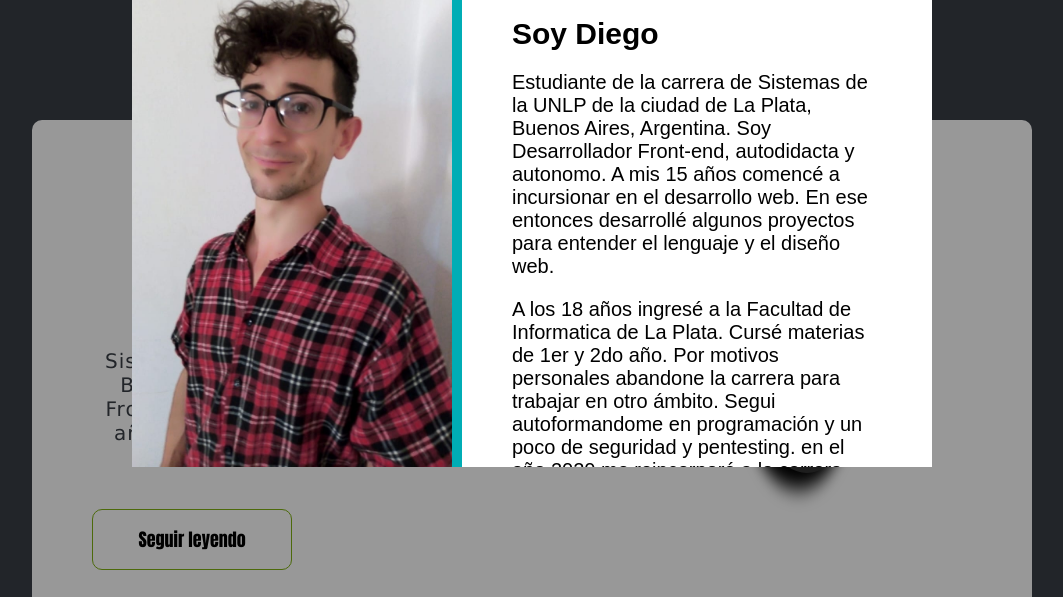
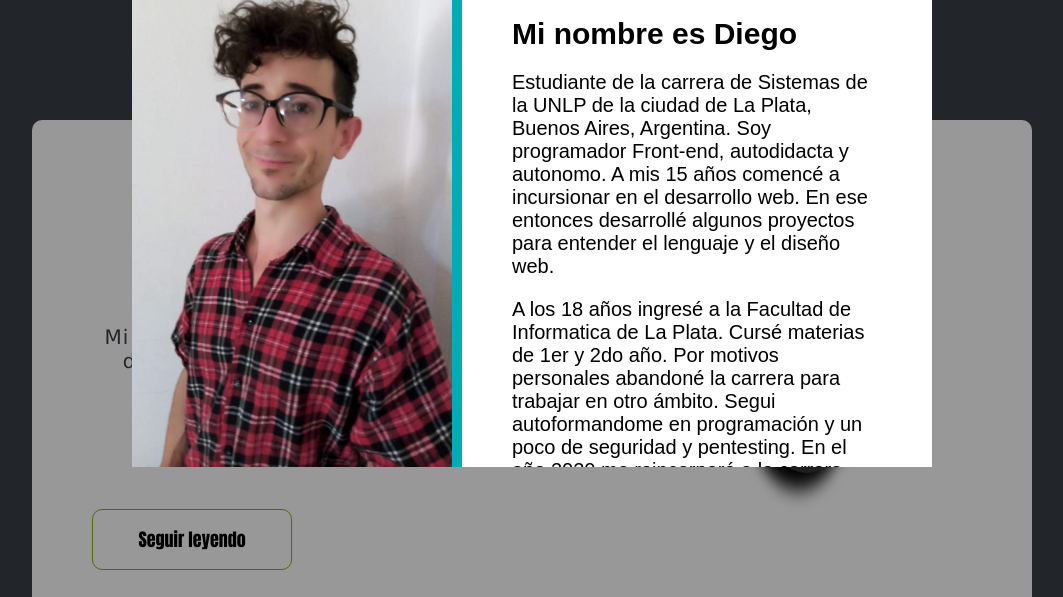
Before and after one commit to devhormiga/devCV, a plain HTML site: page index.html in a window 1280 px wide. Both pictures are taken after a click on the element "Seguir leyendo". Shown: the part 183-780 px from the top of the page, without its empty margins (108-1171 px from the left). Drawn offline with Linux system fonts and the light colour scheme; files whose address does not match are found by name.

Commit message:
ccoreción de errores de tipeo

```diff
--- a/index.html
+++ b/index.html
@@ -17,18 +17,18 @@
         <div class="popup">
             <div class="img"></div>
             <div class="container-text">
-                <h1>Soy Diego  </h1>
-                <p>Estudiante de la carrera de Sistemas de la UNLP de la ciudad de La Plata, Buenos Aires, Argentina. Soy Desarrollador Front-end, autodidacta y autonomo. A mis 15 años comencé a incursionar en el desarrollo web.
+                <h1>Mi nombre es Diego  </h1>
+                <p>Estudiante de la carrera de Sistemas de la UNLP de la ciudad de La Plata, Buenos Aires, Argentina. Soy programador Front-end, autodidacta y autonomo. A mis 15 años comencé a incursionar en el desarrollo web.
                     En ese entonces desarrollé algunos proyectos para entender el lenguaje y el diseño web.
                 </p>
-                <p>A los 18 años ingresé a la Facultad de Informatica de La Plata. Cursé materias de 1er y 2do año. Por motivos personales abandone la carrera para trabajar en otro ámbito.
-                    Segui autoformandome en programación y un poco de seguridad y pentesting. en el año 2020 me reincorporé a la carrera. cursé el seminario de Python y junto a mi gurpo aprobamos el  proyecto con un 10 en nuestra nota final.
-                    dicho proyecto se encunetra en mi gitHub,y  en la seccion de proyectos de esta web , donde explico un poco más mi participación en el mismo.
+                <p>A los 18 años ingresé a la Facultad de Informatica de La Plata. Cursé materias de 1er y 2do año. Por motivos personales abandoné la carrera para trabajar en otro ámbito.
+                    Segui autoformandome en programación y un poco de seguridad y pentesting. En el año 2020 me reincorporé a la carrera. Cursé el seminario de Python y junto a mi gurpo aprobamos el  proyecto con un 10 en nuestra nota final.
+                    Dicho proyecto se encunetra en mi gitHub,y  en la seccion de proyectos de esta web , donde explico un poco más mi participación en el mismo.
                 </p>
                 <p>
                     Luego de terminar de cursar me enfoqué en retomar el desarrollo front-end , re-estudiando e investigando las nuevas tecnologias y tipos de diseño segun los dispositivos de hoy día.
                     Hace un mes me enfoqué en crear esta Web, diseñada en el modo <b>Responsive Mobile-first</b> , para diseñar un CV virtual donde se ve un poco de mi desempeño.
-                    Aun tengo mucho por aprender, pero esoty dispuesto a hacerlo.
+                    Aun tengo mucho por aprender, pero estoy dispuesto a hacerlo.
                     <br>
                 </p>
 
@@ -57,11 +57,11 @@
             <div class="text-content1">
                 <h1> Sobre mi</h1>
                 <hr class="hr-gradient">
-                <p>Soy Diego ,
+                <p>Mi nombre es Diego ,
                     estudiante de la carrera de Sistemas de la UNLP
-                    de la ciudad de La Plata, Buenos Aires, Argentina. Soy Desarrollador Front-end
+                    de la ciudad de La Plata, Buenos Aires, Argentina. Soy programador Front-end
                    , autodidacta y autónomo.
-                   a mis 15 años comencé a incursionar en el desarrollo web....</p>
+                   A mis 15 años comencé a incursionar en el desarrollo web....</p>
                 <div class="button-more btn-content1">
                     <a href="#cvPop" class="btn-open-popup" >Seguir leyendo</a>
                 </div>
```
